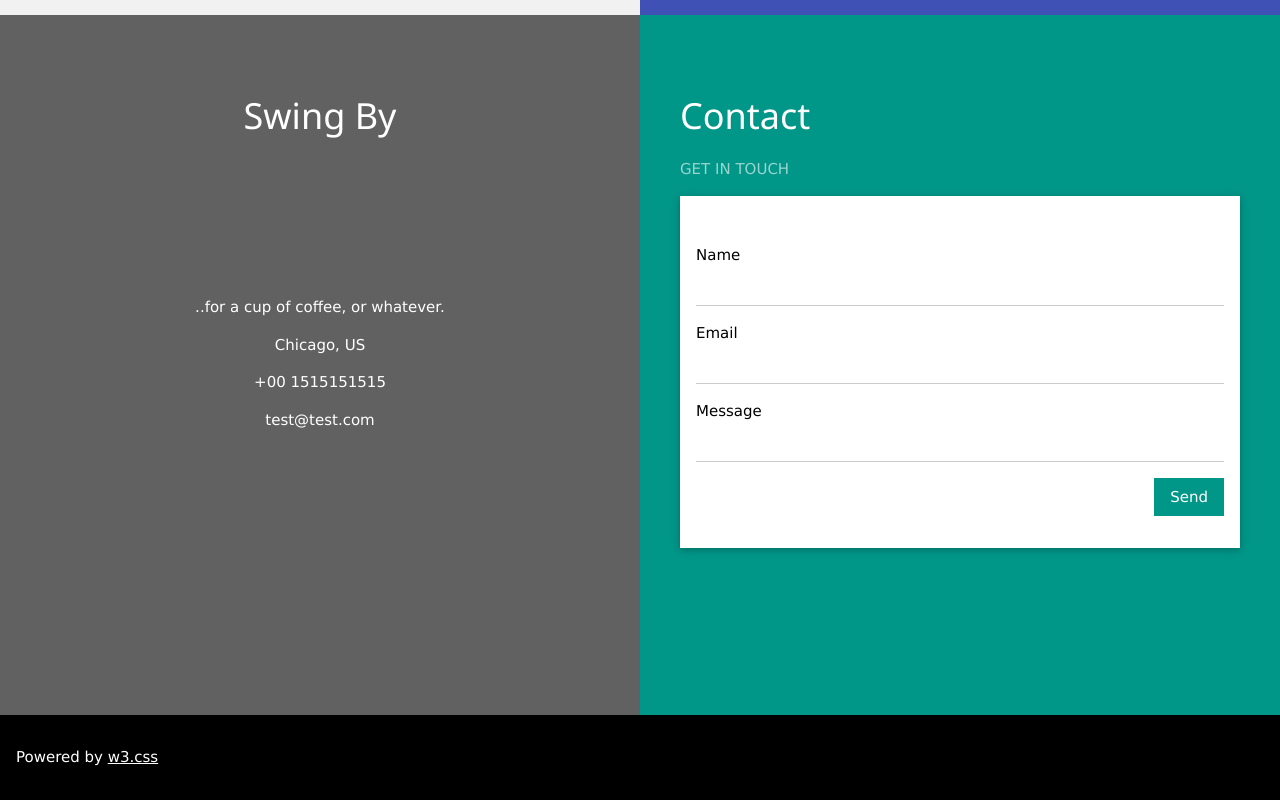
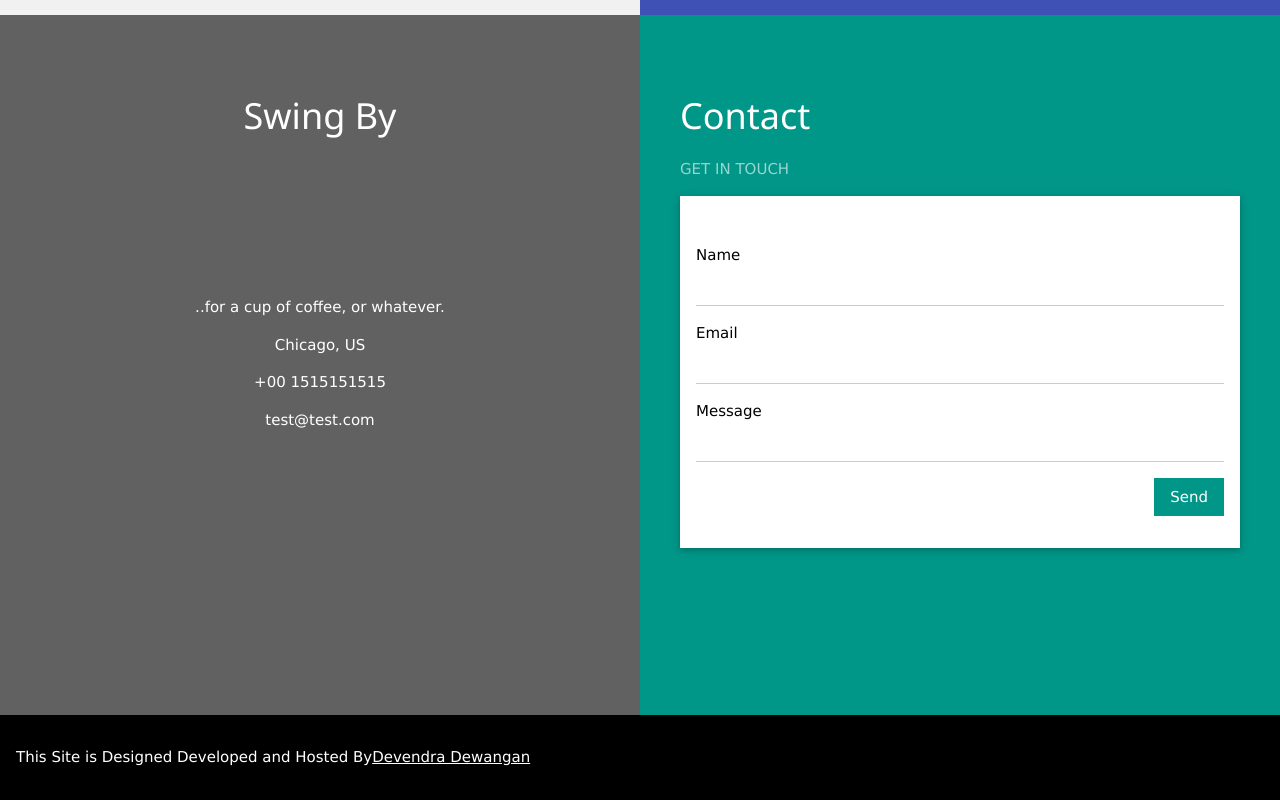
Before and after one commit to daviddewangan/daviddewangan.github.io, a plain HTML site: page index.html in a window 1280 px wide. Shown: the part 1485-2285 px from the top of the page. Drawn offline with nearby package versions, Linux system fonts and the light colour scheme.

Commit message:
Update index.html

```diff
--- a/index.html
+++ b/index.html
@@ -150,7 +150,7 @@
 
 <!-- Footer -->
 <footer class="w3-container w3-black w3-padding-16">
-  <p>Powered by <a href="https://www.w3schools.com/w3css/default.asp" target="_blank">w3.css</a></p>
+  <p>This Site is Designed Developed and Hosted By<a href="https://dev39.pythonanywhere.com" target="_blank">Devendra Dewangan</a></p>
 </footer>
 
 </body>
```
